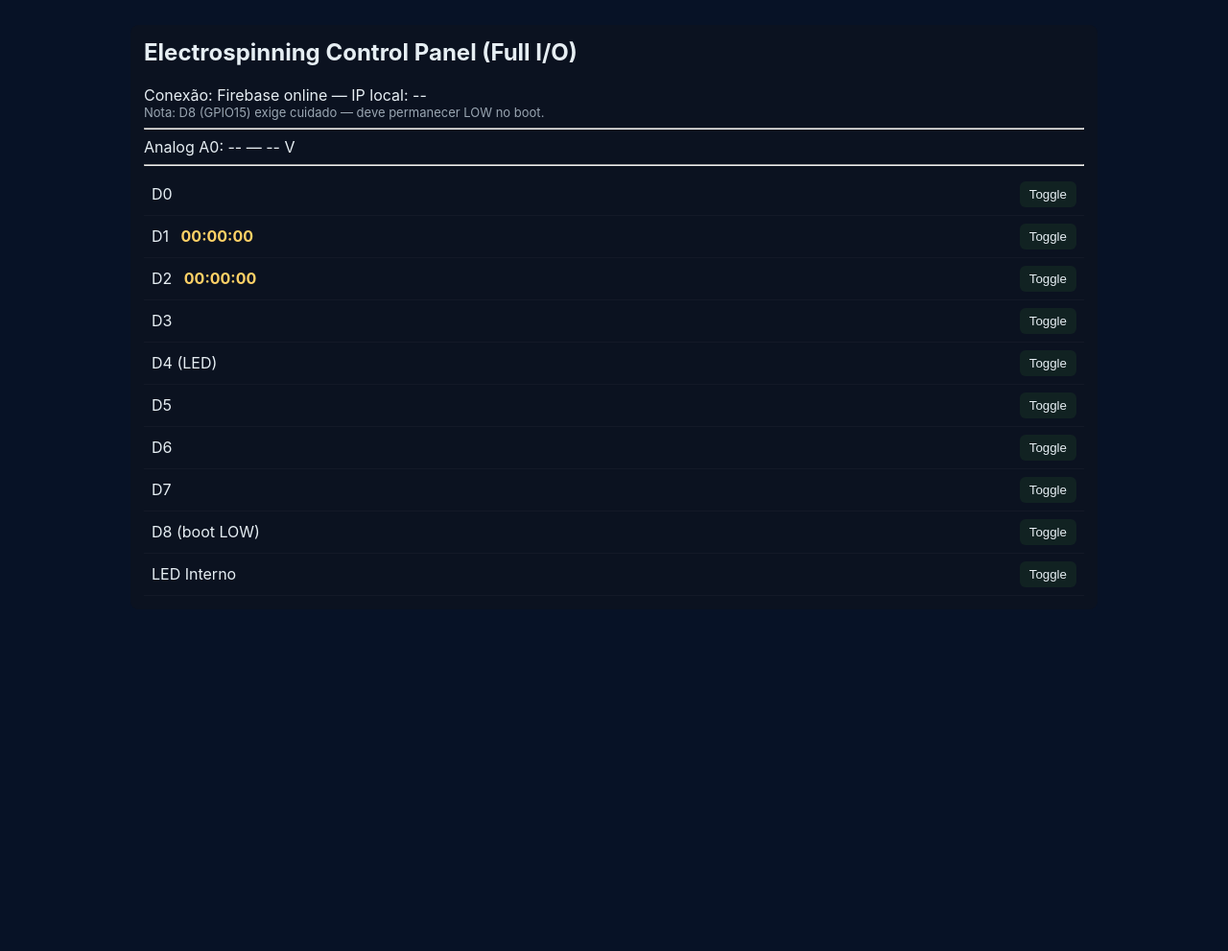
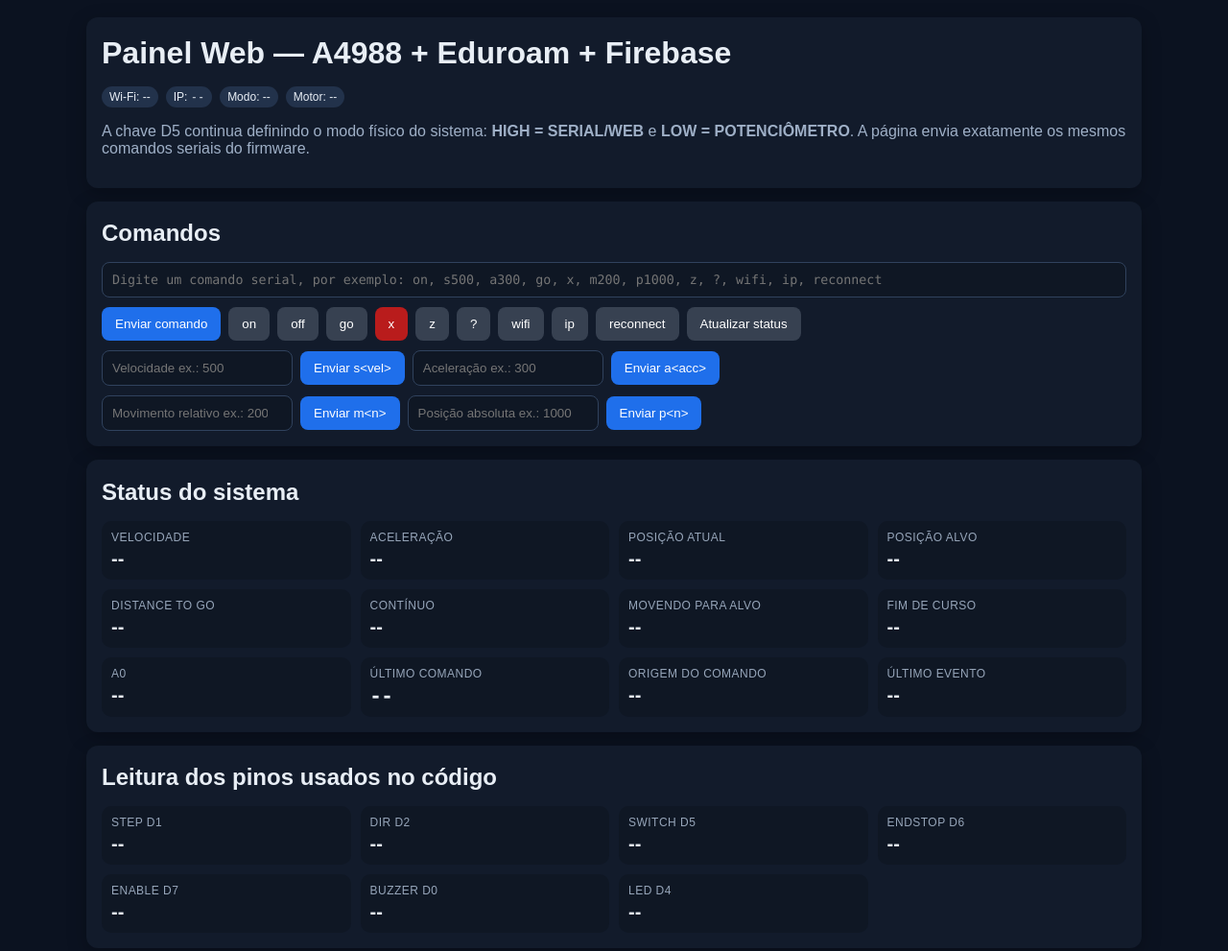
Before and after one commit to danielandradam/electrospinning-panel, a plain HTML site: page panel_full_io.html in a window 1280 px wide. Shown: the whole page at 96% size. Before the commit the page ends 800 px from the top, so only its background shows below. Drawn offline with Linux system fonts and the light colour scheme; no server answers.

Commit message:
Update panel_full_io.html for A4988 and Firebase

```diff
--- a/panel_full_io.html
+++ b/panel_full_io.html
@@ -1,44 +1,109 @@
 <!doctype html>
-<html>
+<html lang="pt-BR">
 <head>
   <meta charset="utf-8">
   <meta name="viewport" content="width=device-width,initial-scale=1">
-  <title>Electrospinning Panel - Full I/O</title>
+  <title>Painel A4988 + Eduroam + Firebase</title>
   <style>
-    body{font-family:Inter,Arial;background:#071226;color:#e6eef3;padding:18px}
-    .card{background:#0b1220;padding:14px;border-radius:8px;max-width:980px;margin:auto}
-    .pin{display:flex;justify-content:space-between;align-items:center;padding:8px;border-bottom:1px solid rgba(255,255,255,0.03)}
-    .btn{padding:6px 10px;border-radius:6px;background:#122;color:#e6eef3;cursor:pointer;border:0}
-    .on{background:#1a5}
-    .timer{font-weight:700;color:#ffd166;margin-left:8px}
-    h2{margin-top:0}
-    .muted{color:#9aa6b2;font-size:13px}
+    body{font-family:Arial,sans-serif;background:#0b1220;color:#e8eef5;margin:0;padding:18px}
+    .wrap{max-width:1100px;margin:auto}
+    .card{background:#121b2b;border-radius:12px;padding:16px;margin-bottom:14px;box-shadow:0 6px 20px rgba(0,0,0,.25)}
+    h1,h2{margin:.2rem 0 1rem}
+    .grid{display:grid;grid-template-columns:repeat(auto-fit,minmax(210px,1fr));gap:10px}
+    .status{background:#0f1724;border-radius:10px;padding:10px}
+    .label{font-size:12px;color:#97a6ba;text-transform:uppercase;letter-spacing:.04em}
+    .value{font-size:20px;font-weight:700;margin-top:4px;word-break:break-word}
+    .row{display:flex;gap:8px;flex-wrap:wrap;align-items:center}
+    button{background:#1f6feb;color:#fff;border:0;border-radius:8px;padding:10px 14px;cursor:pointer}
+    button.secondary{background:#374151}
+    button.warn{background:#b91c1c}
+    input{background:#0f1724;color:#e8eef5;border:1px solid #30425d;border-radius:8px;padding:10px}
+    .full{width:100%;box-sizing:border-box}
+    .mono{font-family:Consolas,monospace}
+    .pill{display:inline-block;padding:4px 8px;border-radius:999px;background:#22324b;font-size:12px}
+    .ok{background:#14532d}.bad{background:#7f1d1d}
+    .muted{color:#9fb0c7}
   </style>
 </head>
 <body>
+<div class="wrap">
   <div class="card">
-    <h2>Electrospinning Control Panel (Full I/O)</h2>
-    <div id="ip">Conexão: Firebase online — IP local: <span id="localip">--</span></div>
-    <div class="muted">Nota: D8 (GPIO15) exige cuidado — deve permanecer LOW no boot.</div>
-    <hr/>
-    <div>Analog A0: <span id="a0">--</span> — <span id="volt">-- V</span></div>
-    <hr/>
-    <div class="pin"><div>D0</div><button id="btn-d0" class="btn">Toggle</button></div>
-    <div class="pin"><div>D1 <span class="timer" id="timer-d1">00:00:00</span></div><button id="btn-d1" class="btn">Toggle</button></div>
-    <div class="pin"><div>D2 <span class="timer" id="timer-d2">00:00:00</span></div><button id="btn-d2" class="btn">Toggle</button></div>
-    <div class="pin"><div>D3</div><button id="btn-d3" class="btn">Toggle</button></div>
-    <div class="pin"><div>D4 (LED)</div><button id="btn-d4" class="btn">Toggle</button></div>
-    <div class="pin"><div>D5</div><button id="btn-d5" class="btn">Toggle</button></div>
-    <div class="pin"><div>D6</div><button id="btn-d6" class="btn">Toggle</button></div>
-    <div class="pin"><div>D7</div><button id="btn-d7" class="btn">Toggle</button></div>
-    <div class="pin"><div>D8 (boot LOW)</div><button id="btn-d8" class="btn">Toggle</button></div>
-    <div class="pin"><div>LED Interno</div><button id="btn-led" class="btn">Toggle</button></div>
+    <h1>Painel Web — A4988 + Eduroam + Firebase</h1>
+    <div class="row">
+      <span id="wifiPill" class="pill">Wi‑Fi: --</span>
+      <span class="pill">IP: <span id="ip" class="mono">--</span></span>
+      <span class="pill">Modo: <span id="modeText">--</span></span>
+      <span class="pill">Motor: <span id="motorText">--</span></span>
+    </div>
+    <p class="muted">A chave D5 continua definindo o modo físico do sistema: <b>HIGH = SERIAL/WEB</b> e <b>LOW = POTENCIÔMETRO</b>. A página envia exatamente os mesmos comandos seriais do firmware.</p>
   </div>
 
-  <!-- Firebase SDK -->
+  <div class="card">
+    <h2>Comandos</h2>
+    <div class="row">
+      <input id="cmdInput" class="full mono" placeholder="Digite um comando serial, por exemplo: on, s500, a300, go, x, m200, p1000, z, ?, wifi, ip, reconnect">
+    </div>
+    <div class="row" style="margin-top:10px">
+      <button onclick="sendTypedCommand()">Enviar comando</button>
+      <button class="secondary" onclick="sendCmd('on')">on</button>
+      <button class="secondary" onclick="sendCmd('off')">off</button>
+      <button class="secondary" onclick="sendCmd('go')">go</button>
+      <button class="warn" onclick="sendCmd('x')">x</button>
+      <button class="secondary" onclick="sendCmd('z')">z</button>
+      <button class="secondary" onclick="sendCmd('?')">?</button>
+      <button class="secondary" onclick="sendCmd('wifi')">wifi</button>
+      <button class="secondary" onclick="sendCmd('ip')">ip</button>
+      <button class="secondary" onclick="sendCmd('reconnect')">reconnect</button>
+      <button class="secondary" onclick="refreshStatus()">Atualizar status</button>
+    </div>
+    <div class="row" style="margin-top:10px">
+      <input id="speedInput" type="number" placeholder="Velocidade ex.: 500">
+      <button onclick="sendCmd('s' + document.getElementById('speedInput').value)">Enviar s&lt;vel&gt;</button>
+      <input id="accInput" type="number" placeholder="Aceleração ex.: 300">
+      <button onclick="sendCmd('a' + document.getElementById('accInput').value)">Enviar a&lt;acc&gt;</button>
+    </div>
+    <div class="row" style="margin-top:10px">
+      <input id="moveInput" type="number" placeholder="Movimento relativo ex.: 200">
+      <button onclick="sendCmd('m' + document.getElementById('moveInput').value)">Enviar m&lt;n&gt;</button>
+      <input id="posInput" type="number" placeholder="Posição absoluta ex.: 1000">
+      <button onclick="sendCmd('p' + document.getElementById('posInput').value)">Enviar p&lt;n&gt;</button>
+    </div>
+  </div>
+
+  <div class="card">
+    <h2>Status do sistema</h2>
+    <div class="grid">
+      <div class="status"><div class="label">Velocidade</div><div id="speed" class="value">--</div></div>
+      <div class="status"><div class="label">Aceleração</div><div id="acc" class="value">--</div></div>
+      <div class="status"><div class="label">Posição atual</div><div id="currentPos" class="value">--</div></div>
+      <div class="status"><div class="label">Posição alvo</div><div id="targetPos" class="value">--</div></div>
+      <div class="status"><div class="label">Distance to go</div><div id="distanceToGo" class="value">--</div></div>
+      <div class="status"><div class="label">Contínuo</div><div id="continuous" class="value">--</div></div>
+      <div class="status"><div class="label">Movendo para alvo</div><div id="moving" class="value">--</div></div>
+      <div class="status"><div class="label">Fim de curso</div><div id="endstopText" class="value">--</div></div>
+      <div class="status"><div class="label">A0</div><div id="a0" class="value">--</div></div>
+      <div class="status"><div class="label">Último comando</div><div id="lastCommand" class="value mono">--</div></div>
+      <div class="status"><div class="label">Origem do comando</div><div id="lastSource" class="value">--</div></div>
+      <div class="status"><div class="label">Último evento</div><div id="lastEvent" class="value">--</div></div>
+    </div>
+  </div>
+
+  <div class="card">
+    <h2>Leitura dos pinos usados no código</h2>
+    <div class="grid">
+      <div class="status"><div class="label">STEP D1</div><div id="stepPin" class="value">--</div></div>
+      <div class="status"><div class="label">DIR D2</div><div id="dirPin" class="value">--</div></div>
+      <div class="status"><div class="label">SWITCH D5</div><div id="switchPin" class="value">--</div></div>
+      <div class="status"><div class="label">ENDSTOP D6</div><div id="endstopPin" class="value">--</div></div>
+      <div class="status"><div class="label">ENABLE D7</div><div id="enPin" class="value">--</div></div>
+      <div class="status"><div class="label">BUZZER D0</div><div id="buzzerPin" class="value">--</div></div>
+      <div class="status"><div class="label">LED D4</div><div id="ledPin" class="value">--</div></div>
+    </div>
+  </div>
+</div>
+
 <script src="https://www.gstatic.com/firebasejs/8.10.1/firebase-app.js"></script>
 <script src="https://www.gstatic.com/firebasejs/8.10.1/firebase-database.js"></script>
-
 <script>
   var firebaseConfig = {
     apiKey: "AIzaSyAatJ7zCMGoDPQTdsKOJIwP8pp739_j62c",
@@ -51,73 +116,61 @@
     measurementId: "G-0R8X4WP358"
   };
   firebase.initializeApp(firebaseConfig);
-    var db = firebase.database();
+  const db = firebase.database();
 
-    // elements
-    const localIpEl = document.getElementById('localip');
-    const a0El = document.getElementById('a0');
-    const voltEl = document.getElementById('volt');
+  function text(id, value){ document.getElementById(id).textContent = value ?? '--'; }
+  function boolText(v){ return Number(v) ? 'SIM' : 'NÃO'; }
 
-    const btnD0 = document.getElementById('btn-d0');
-    const btnD1 = document.getElementById('btn-d1');
-    const btnD2 = document.getElementById('btn-d2');
-    const btnD3 = document.getElementById('btn-d3');
-    const btnD4 = document.getElementById('btn-d4');
-    const btnD5 = document.getElementById('btn-d5');
-    const btnD6 = document.getElementById('btn-d6');
-    const btnD7 = document.getElementById('btn-d7');
-    const btnD8 = document.getElementById('btn-d8');
-    const btnLED = document.getElementById('btn-led');
+  function sendCmd(cmd){
+    if(!cmd) return;
+    db.ref('/commands/serial').set(String(cmd));
+  }
+  function sendTypedCommand(){
+    const input = document.getElementById('cmdInput');
+    sendCmd(input.value.trim());
+    input.value = '';
+  }
+  function refreshStatus(){ db.ref('/commands/refresh').set('1'); }
 
-    const tD1 = document.getElementById('timer-d1');
-    const tD2 = document.getElementById('timer-d2');
+  document.getElementById('cmdInput').addEventListener('keydown', (e)=>{
+    if(e.key === 'Enter') sendTypedCommand();
+  });
+
+  db.ref('/status').on('value', snap => {
+    const s = snap.val() || {};
+    text('modeText', s.mode_text);
+    text('motorText', s.motor_text);
+    text('speed', s.speed);
+    text('acc', s.acceleration);
+    text('currentPos', s.current_position);
+    text('targetPos', s.target_position);
+    text('distanceToGo', s.distance_to_go);
+    text('continuous', boolText(s.continuous_running));
+    text('moving', boolText(s.moving_to_target));
+    text('endstopText', s.endstop_text);
+    text('lastCommand', s.last_command_text);
+    text('lastSource', s.last_command_source);
+    text('lastEvent', s.last_event);
+    text('ip', s.ip);
+
+    const wifiPill = document.getElementById('wifiPill');
+    const wifiOk = s.wifi_state === 'CONECTADO';
+    wifiPill.textContent = 'Wi‑Fi: ' + (s.wifi_state || '--');
+    wifiPill.className = 'pill ' + (wifiOk ? 'ok' : 'bad');
+  });
 
   db.ref('/state').on('value', snap => {
     const s = snap.val() || {};
-      if (s.ip) localIpEl.innerText = s.ip;
-
-      if (s.a0 !== undefined) {
-        a0El.innerText = s.a0;
-        let v = (3.3 * Number(s.a0)) / 1023.0;
-        voltEl.innerText = v.toFixed(2) + " V";
-      }
-
-      if (s.d0) btnD0.classList.add('on'); else btnD0.classList.remove('on');
-      if (s.d1) btnD1.classList.add('on'); else btnD1.classList.remove('on');
-      if (s.d2) btnD2.classList.add('on'); else btnD2.classList.remove('on');
-      if (s.d3) btnD3.classList.add('on'); else btnD3.classList.remove('on');
-      if (s.d4) btnD4.classList.add('on'); else btnD4.classList.remove('on');
-      if (s.d5) btnD5.classList.add('on'); else btnD5.classList.remove('on');
-      if (s.d6) btnD6.classList.add('on'); else btnD6.classList.remove('on');
-      if (s.d7) btnD7.classList.add('on'); else btnD7.classList.remove('on');
-      if (s.d8) btnD8.classList.add('on'); else btnD8.classList.remove('on');
-      if (s.led) btnLED.classList.add('on'); else btnLED.classList.remove('on');
+    text('a0', s.a0);
+    text('stepPin', s.step_pin);
+    text('dirPin', s.dir_pin);
+    text('switchPin', s.switch_pin);
+    text('endstopPin', s.endstop_pin);
+    text('enPin', s.en_pin);
+    text('buzzerPin', s.buzzer_pin);
+    text('ledPin', s.led_pin);
+    if (s.ip) text('ip', s.ip);
   });
-
-    db.ref('/timers').on('value', snap => {
-      const t = snap.val() || {};
-      if (t.d1) tD1.innerText = t.d1;
-      if (t.d2) tD2.innerText = t.d2;
-    });
-
-    function sendCmd(pin, cmd){
-      db.ref('/commands/' + pin).set(cmd);
-    }
-
-    btnD0.onclick = () => sendCmd('d0','toggle');
-    btnD1.onclick = () => sendCmd('d1','toggle');
-    btnD2.onclick = () => sendCmd('d2','toggle');
-    btnD3.onclick = () => sendCmd('d3','toggle');
-    btnD4.onclick = () => sendCmd('d4','toggle');
-    btnD5.onclick = () => sendCmd('d5','toggle');
-    btnD6.onclick = () => sendCmd('d6','toggle');
-    btnD7.onclick = () => sendCmd('d7','toggle');
-    btnD8.onclick = () => sendCmd('d8','toggle');
-    btnLED.onclick = () => sendCmd('led','toggle');
-
-    setInterval(()=>{
-      db.ref('/meta/last_panel_ping').set(Date.now());
-    },7000);
 </script>
 </body>
 </html>
```
Lines whose indentation alone changed are shown as unchanged.
